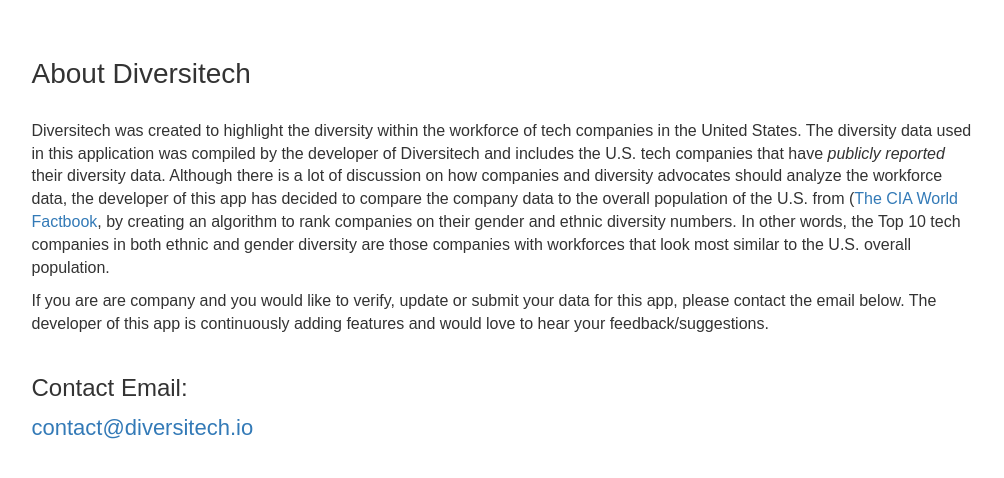
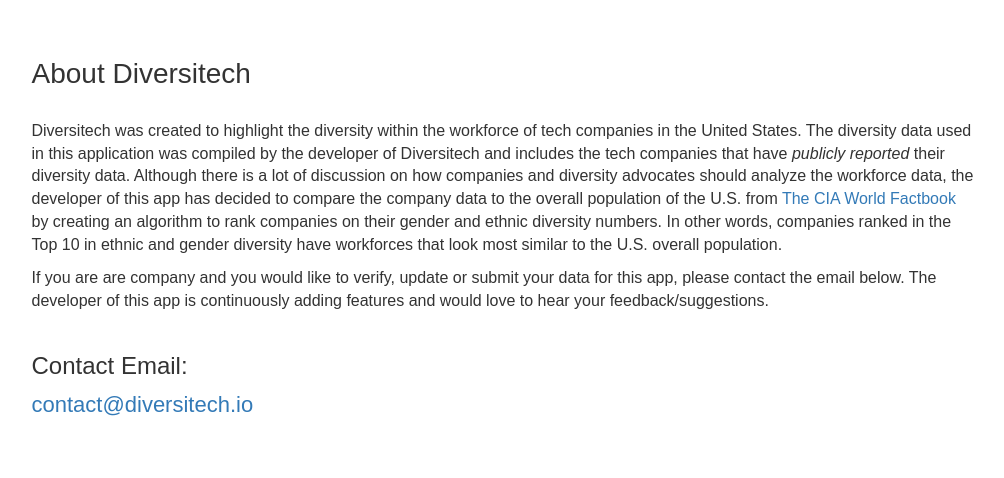
Before and after one commit to marishashodge/Project_Diversitech, a Flask app: page /about in a window 1280 px wide. Shown: the part 51-529 px from the top of the page, without its empty margins (136-1140 px from the left). Run offline with Flask 2, Linux system fonts and the light colour scheme; some libraries are stand-ins or nearby versions; some web fonts are replaced.

Commit message:
Fixed typos in about page

```diff
--- a/templates/about.html
+++ b/templates/about.html
@@ -10,10 +10,10 @@
       <h3>About Diversitech</h3>
       <br>
       <p class="aboutText">Diversitech was created to highlight the diversity within the workforce of tech companies in the United States.
-        The diversity data used in this application was compiled by the developer of Diversitech and includes the U.S. tech companies that have <i>publicly reported</i> their diversity data.
+        The diversity data used in this application was compiled by the developer of Diversitech and includes the tech companies that have <i>publicly reported</i> their diversity data.
         Although there is a lot of discussion on how companies and diversity advocates should analyze the workforce data, the developer of this app has decided to compare the company data
-        to the overall population of the U.S. from (<a style="font-size: 16px;" href="https://www.cia.gov">The CIA World Factbook</a>, by creating an algorithm to rank companies on their gender and ethnic diversity numbers.
-        In other words, the Top 10 tech companies in both ethnic and gender diversity are those companies with workforces that look most similar to the U.S. overall population.
+        to the overall population of the U.S. from <a style="font-size: 16px;" href="https://www.cia.gov">The CIA World Factbook</a> by creating an algorithm to rank companies on their gender and ethnic diversity numbers.
+        In other words, companies ranked in the Top 10 in ethnic and gender diversity have workforces that look most similar to the U.S. overall population.
 
       <p class="aboutText">If you are are company and you would like to verify, update or submit your data for this app, please contact the email below. The developer of this app is continuously adding features and
         would love to hear your feedback/suggestions.</p>
```
